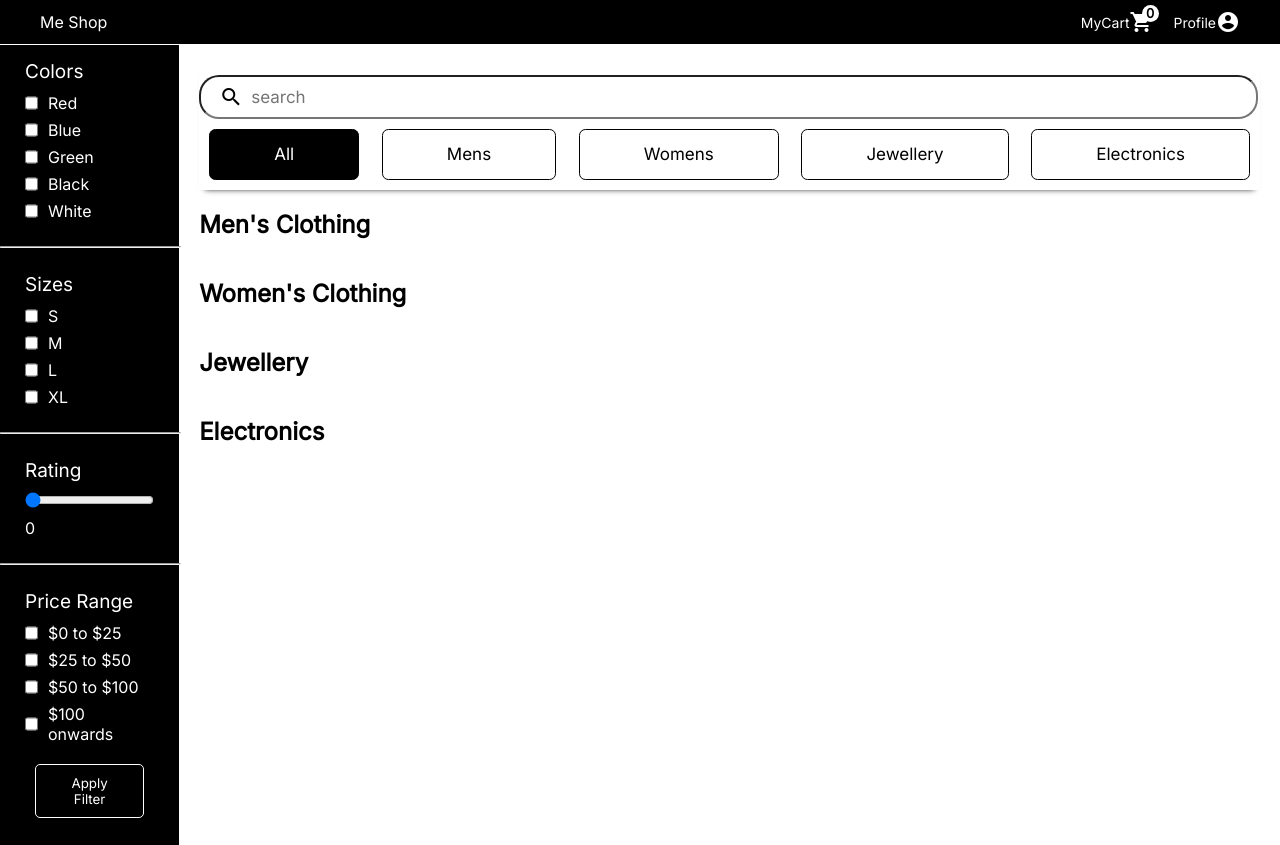
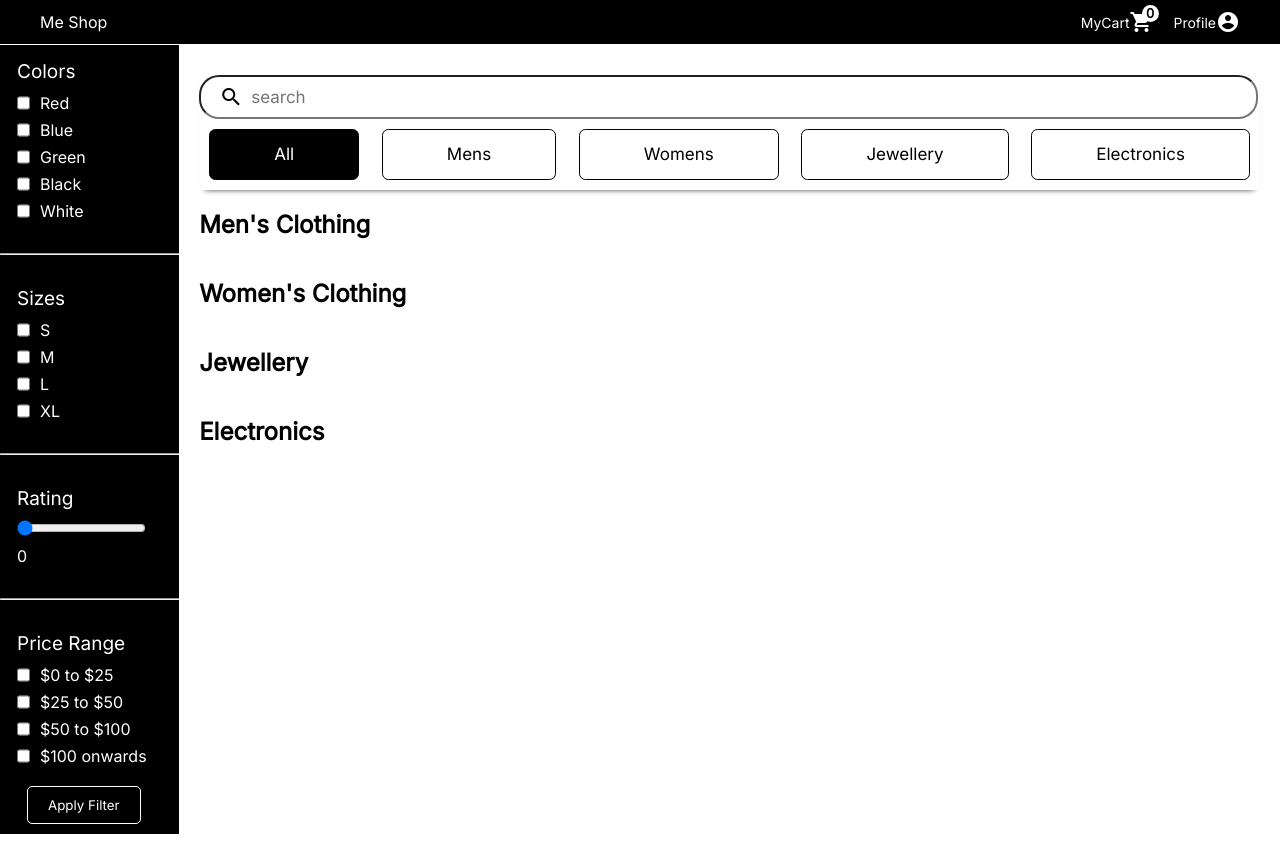
Before and after one commit to tarunappari/Meshop, a plain HTML site: page shop/shop.html in a window 1280 px wide. Drawn offline with Linux system fonts and the light colour scheme.

```diff
--- a/shop/shop.css
+++ b/shop/shop.css
@@ -36,12 +36,13 @@
 .filterDiv{
     display: inline-flex;
     flex-direction: column;
-    gap: 25px;
+    gap: 2rem;
     align-items: flex-start;
     background-color: black;
     color: white;
-    height: 100vh;
+    overflow: scroll;
     position: sticky;
+    max-height: 100vh;
     left: 0;
     top: 0;
 }
@@ -49,7 +50,7 @@
     display: flex;
     flex-direction: column;
     gap: 10px;
-    padding:0 25px;
+    padding:0 17px;
 }
 .filterDiv h4{
     font-size: 19px;
```
